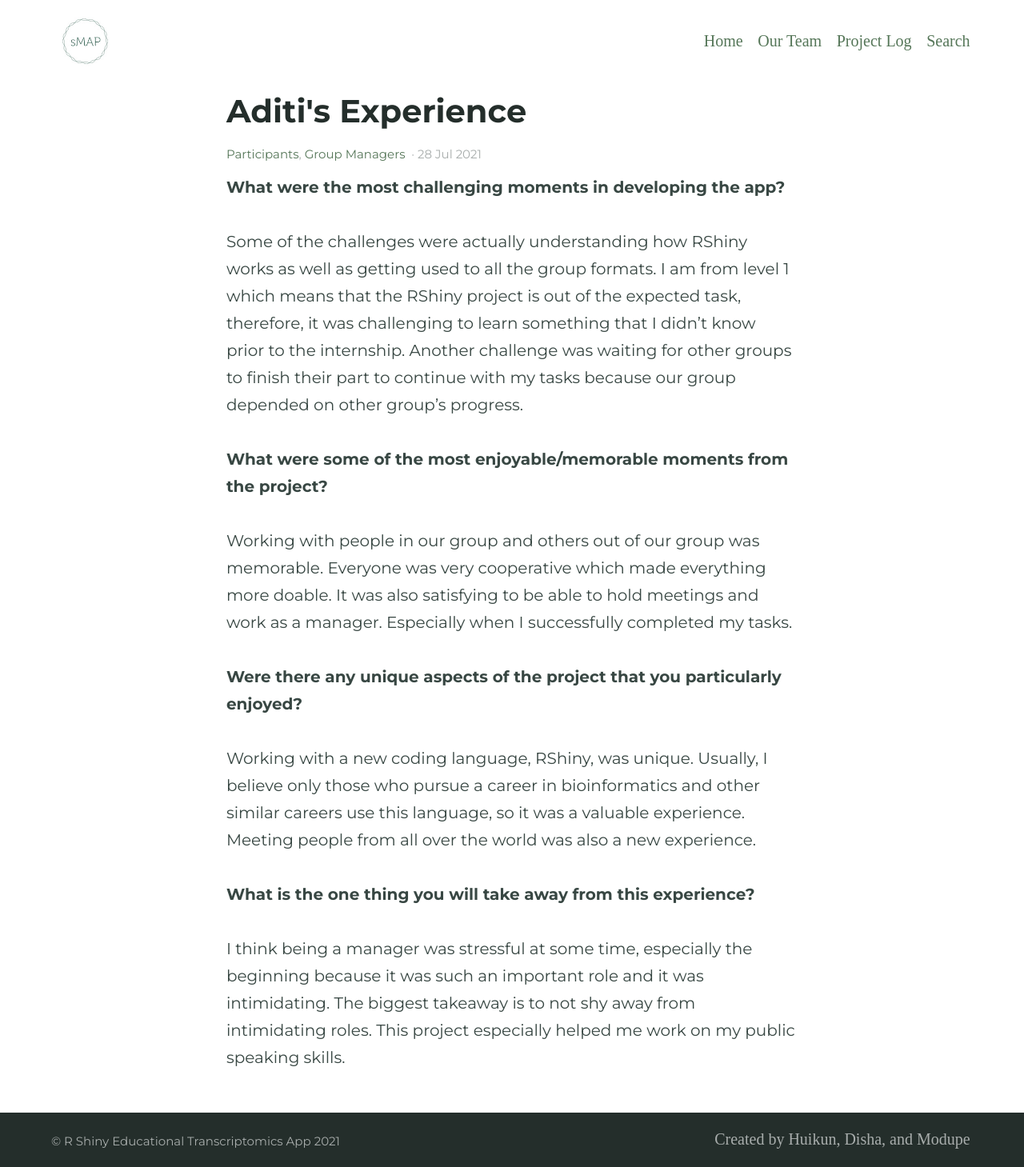
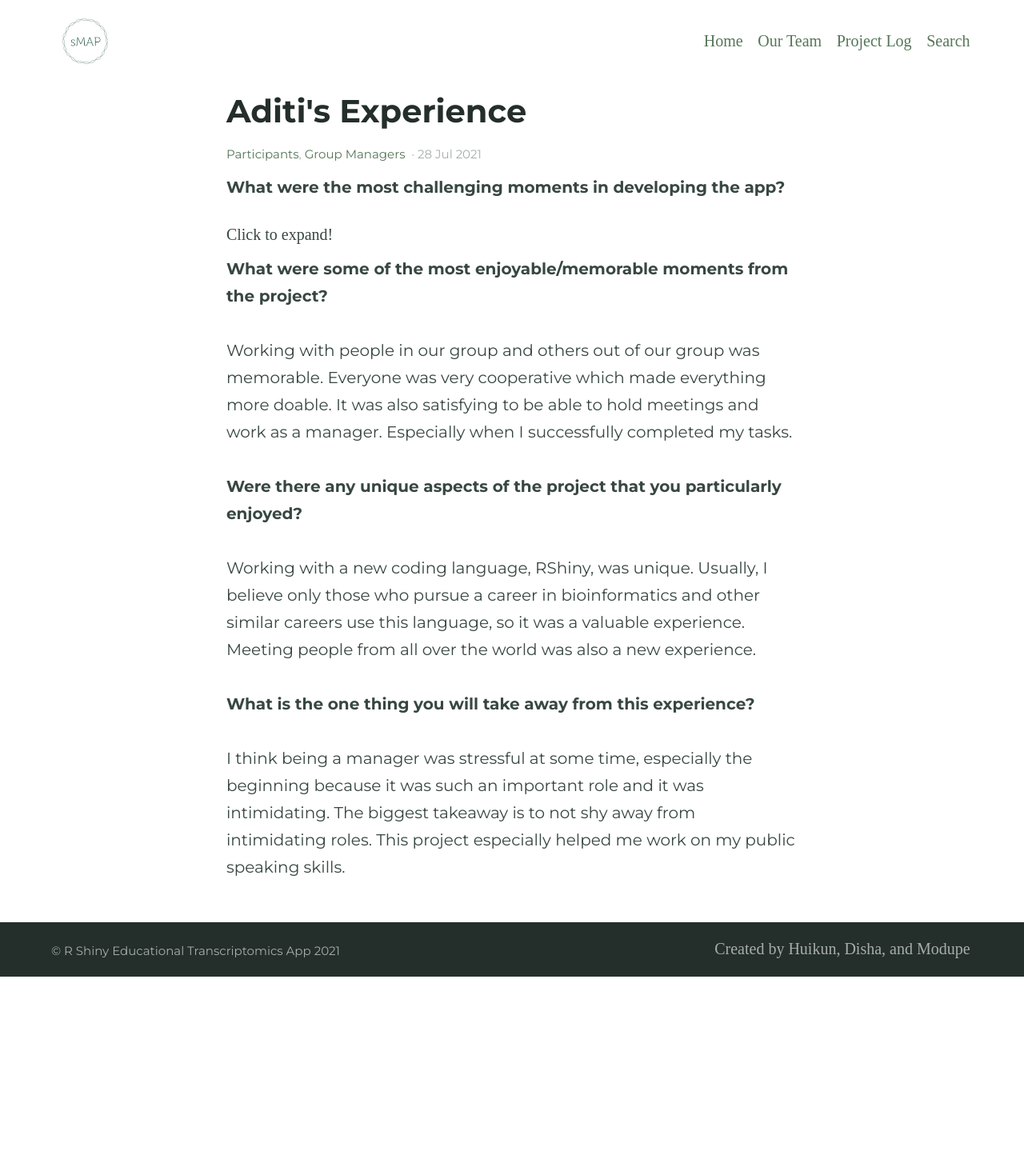
Before and after one commit to BI-STEM-Away/sMAP_dev, a Jekyll site: the page built from _posts/2021-07-28-Aditi-blog.md, in a window 1280 px wide. Shown: the whole page at 80% size. Built offline with Jekyll 4.4.1, drawn with Linux system fonts in a browser that asks for light colours; after the commit the page ends 1221 px from its top, so only the background shows below that.

Commit message:
Update 2021-07-28-Aditi-blog.md

```diff
--- a/_posts/2021-07-28-Aditi-blog.md
+++ b/_posts/2021-07-28-Aditi-blog.md
@@ -9,8 +9,12 @@ excerpt: |
 ---
 
 **What were the most challenging moments in developing the app?**
+<details>
+  <summary>Click to expand!</summary>
 
 Some of the challenges were actually understanding how RShiny works as well as getting used to all the group formats. I am from level 1 which means that the RShiny project is out of the expected task, therefore, it was challenging to learn something that I didn’t know prior to the internship. Another challenge was waiting for other groups to finish their part to continue with my tasks because our group depended on other group’s progress.
+
+</details>
 
 **What were some of the most enjoyable/memorable moments from the project?**
 
```
